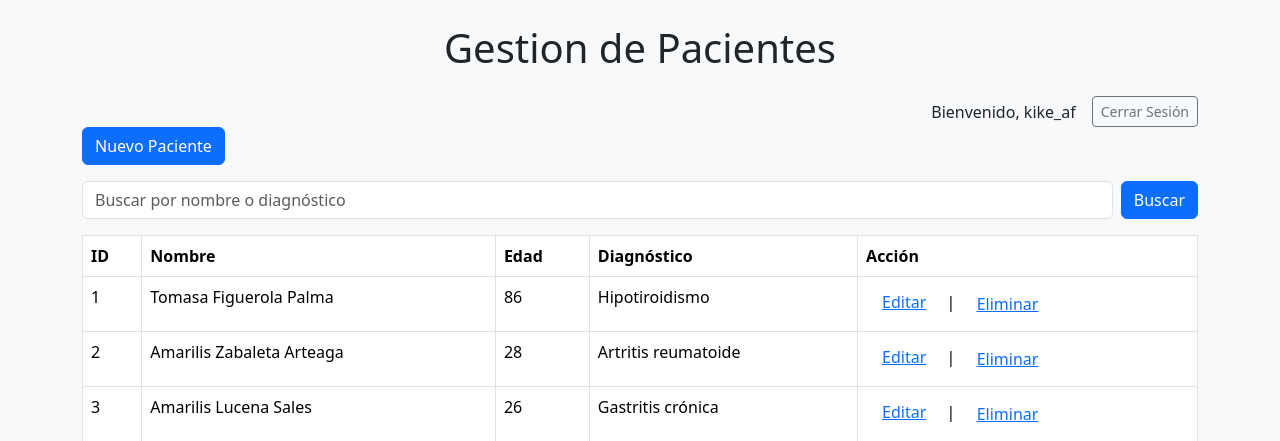
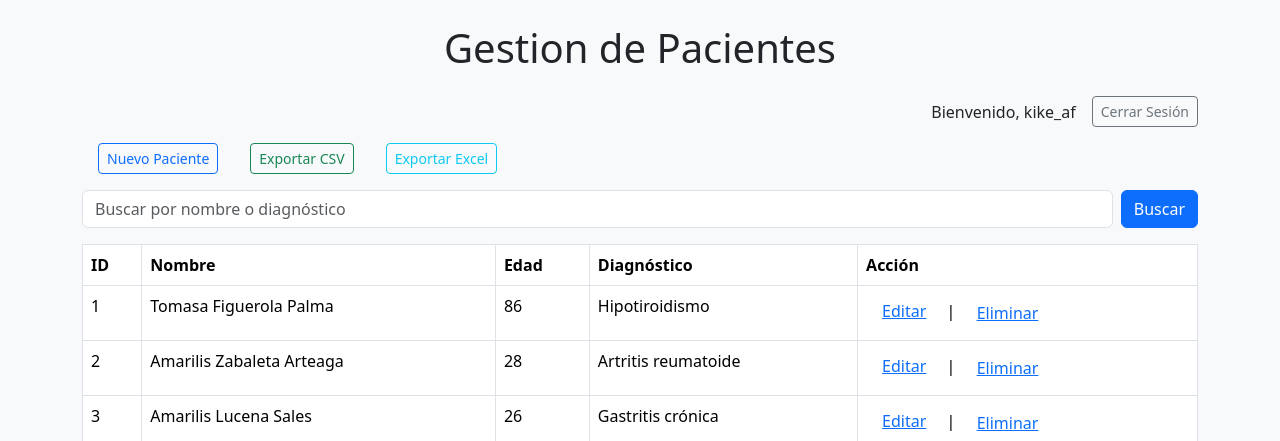
Before and after one commit to Kike-AF/Proyecto_FInal, a Flask app: page / in a window 1280 px wide. Shown: the top 441 px of the page. Run offline with Flask 3, Linux system fonts and the light colour scheme; a user stored in the database is signed in; data comes from the database, SQL or seed files in the repository.

Commit message:
cambio en los botones y la psobilidad de exportar en excel y en csv

```diff
--- a/app.py
+++ b/app.py
@@ -1,7 +1,9 @@
-from flask import Flask, request, render_template, redirect, url_for, session, flash
-
+from flask import Flask, request, render_template, redirect, url_for, session, flash, Response
+import sqlite3
 import db
 import secrets
+import csv
+import pandas as pd
 
 app = Flask(__name__)
 print(secrets.token_hex(32))  # Genera una clave secreta segura para producción
@@ -162,6 +164,47 @@ def requerir_login():
     if request.endpoint not in rutas_libres and 'usuario' not in session:
         return redirect(url_for('login'))
 
+@app.route('/exportar_csv')
+def exportar_csv():
+    # Conectarnos a la base de datos
+    conn = sqlite3.connect('data.db')
+    cursor = conn.cursor()
+    cursor.execute('SELECT * FROM Pacientes')
+    filas = cursor.fetchall()
+    conn.close()
+
+# Creamos un objeto de respuesta CSV
+    def generar_csv():
+        yield 'Nombre,Edad,Diagnóstico\n' # Encabezados del CSV
+
+        for fila in filas:
+            yield f'{fila[1]},{fila[2]},{fila[3]}\n' # Datos de cada fila
+            # Para cada fila se genera una línea CSV
+    return Response(generar_csv(), mimetype='text/csv', headers={'Content-Disposition': 'attachment; filename=pacientes.csv'})
+    # Response crea una respuesta HTTP con el contenido generado por la función generar_csv()
+    # mimetype especifica el tipo de contenido como CSV, y headers establece el nombre del archivo CSV que se descargará.
+    # La función generar_csv() genera el contenido del archivo CSV línea por línea, lo que permite manejar grandes conjuntos de datos
+
+@app.route('/exportar_excel')
+def exportar_excel():
+    # Conectarnos a la base de datos
+    conn = sqlite3.connect('data.db')
+    df = pd.read_sql_query('SELECT nombre, edad, diagnostico FROM Pacientes', conn)
+    conn.close()
+    # Guardamos el DataFrame en un archivo Excel
+    output = pd.ExcelWriter('pacientes.xlsx', engine='openpyxl')
+    df.to_excel(output, index=False, sheet_name='Pacientes')
+
+    output.close()
+
+    with open('pacientes.xlsx', 'rb') as f:
+        data = f.read()
+
+    # Regresamos el archivo Excel como respuesta
+    return Response(data,
+                    mimetype='application/vnd.openxmlformats-officedocument.spreadsheetml.sheet',
+                    headers={'Content-Disposition': 'attachment; filename=pacientes.xlsx'})
+
 
 
 app.run(host= '0.0.0.0', port=5000, debug=True)
--- a/templates/index.html
+++ b/templates/index.html
@@ -10,8 +10,14 @@
     {% endif %}
 </div>
 
+<div class="d-flex justify-content-start align-items-center">
     <!-- Enlace a la vista de nuevo paciente -->
-<a href="{{url_for('nuevo_paciente')}}" class="btn btn-primary mb-3">Nuevo Paciente</a>
+    <a href="{{url_for('nuevo_paciente')}}" class="btn btn-outline-primary btn-sm m-3">Nuevo Paciente</a>
+    <!-- Enlace para exportar datos en formato csv -->
+    <a href="{{ url_for('exportar_csv') }}" class="btn btn-outline-success btn-sm m-3">Exportar CSV</a>
+    <!-- Enlace para exportar datos en formato xlsx -->
+     <a href="{{ url_for('exportar_excel') }}" class="btn btn-outline-info btn-sm m-3">Exportar Excel</a>
+</div>
 
 <!-- Formulario para realizar la busqueda con filtro -->
 <form action="{{ url_for('index') }}" method="get" class="mb-3 d-flex">
```
Lines whose indentation alone changed are shown as unchanged.
